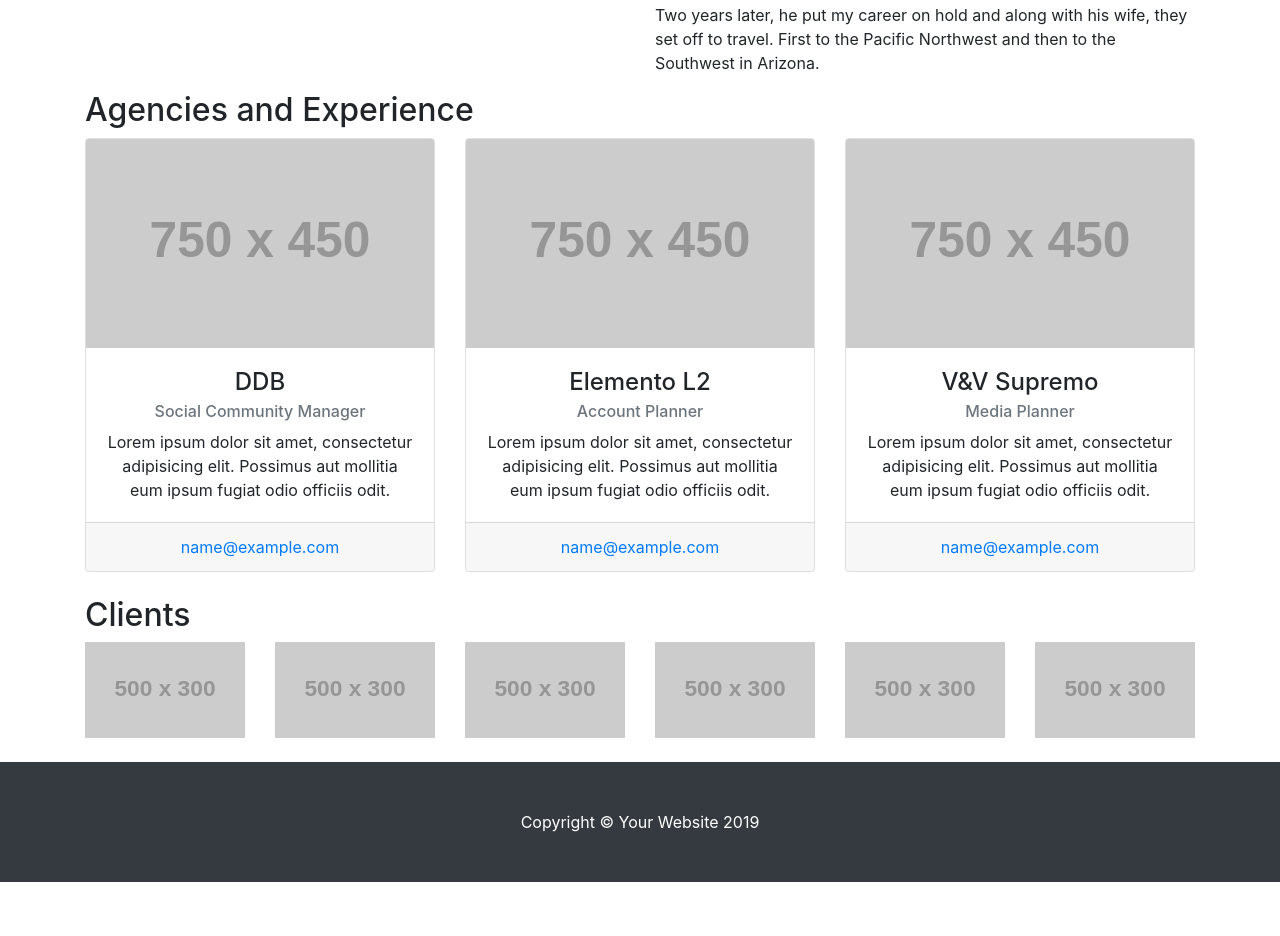
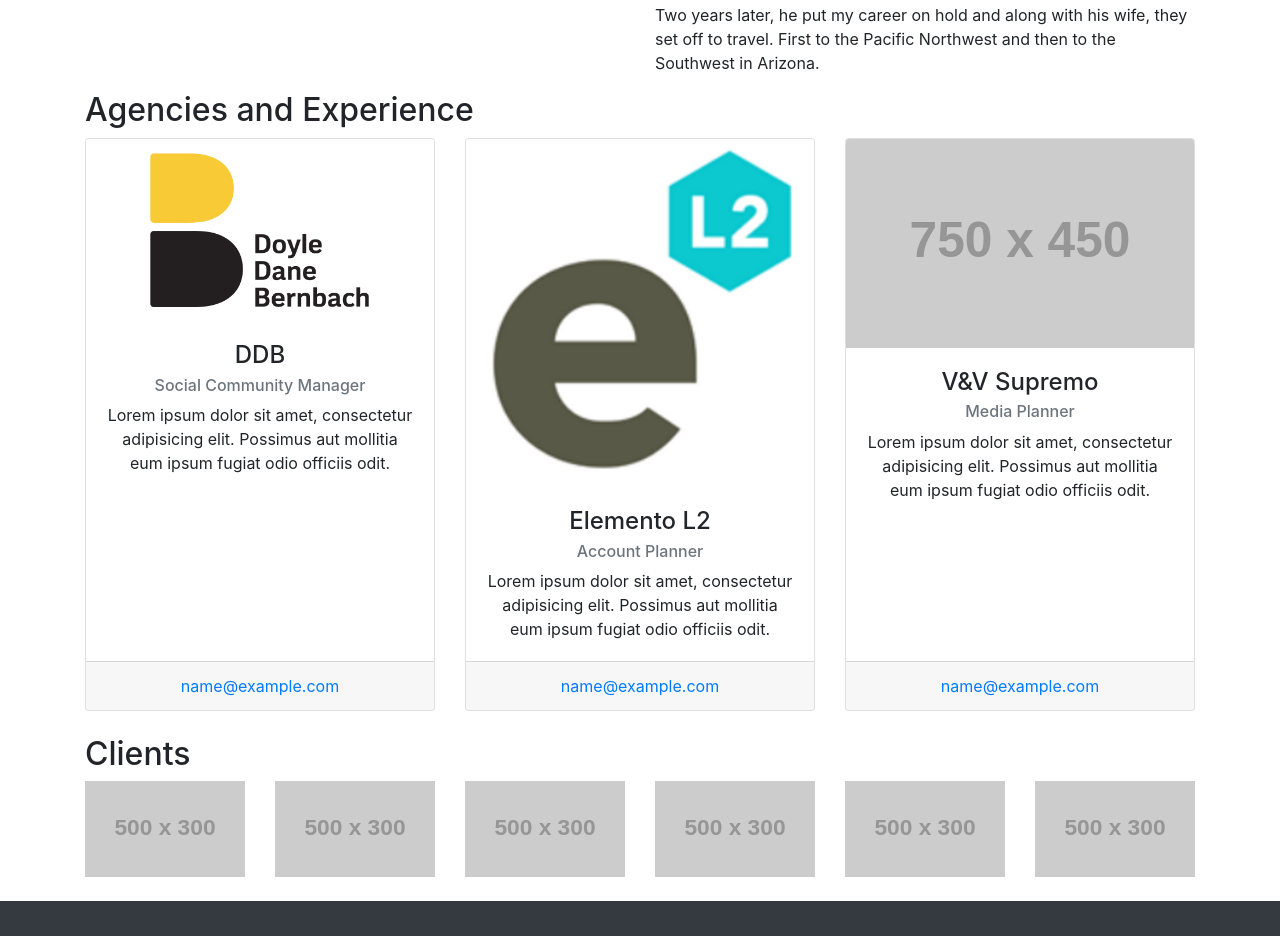
Before and after one commit to jesusmanteca/Portfolio, a plain HTML site: page about.html in a window 1280 px wide. Shown: the part 923-1859 px from the top of the page. Before the commit the page ends 1805 px from the top, so only its background shows below. Drawn offline with Linux system fonts and the light colour scheme; placeholder pictures from the web are drawn by us.

Commit message:
added logos

```diff
--- a/about.html
+++ b/about.html
@@ -107,7 +107,7 @@
     <div class="row">
       <div class="col-lg-4 mb-4">
         <div class="card h-100 text-center">
-          <img class="card-img-top" src="http://placehold.it/750x450" alt="">
+          <img class="card-img-top" src="images/facebook-share-ddb.png" alt="">
           <div class="card-body">
             <h4 class="card-title">DDB</h4>
             <h6 class="card-subtitle mb-2 text-muted">Social Community Manager</h6>
@@ -120,7 +120,7 @@
       </div>
       <div class="col-lg-4 mb-4">
         <div class="card h-100 text-center">
-          <img class="card-img-top" src="http://placehold.it/750x450" alt="">
+          <img class="card-img-top" src="images/hh1IYj7M_400x400.png" alt="">
           <div class="card-body">
             <h4 class="card-title">Elemento L2</h4>
             <h6 class="card-subtitle mb-2 text-muted">Account Planner</h6>
```
Also changed, not shown: DDB_Logo.jpg (added), elemento_logo.png (added), images/elemento_logo (1).png (added), images/facebook-share-ddb.png (added), images/hh1IYj7M_400x400.png (added), 1 other file.
